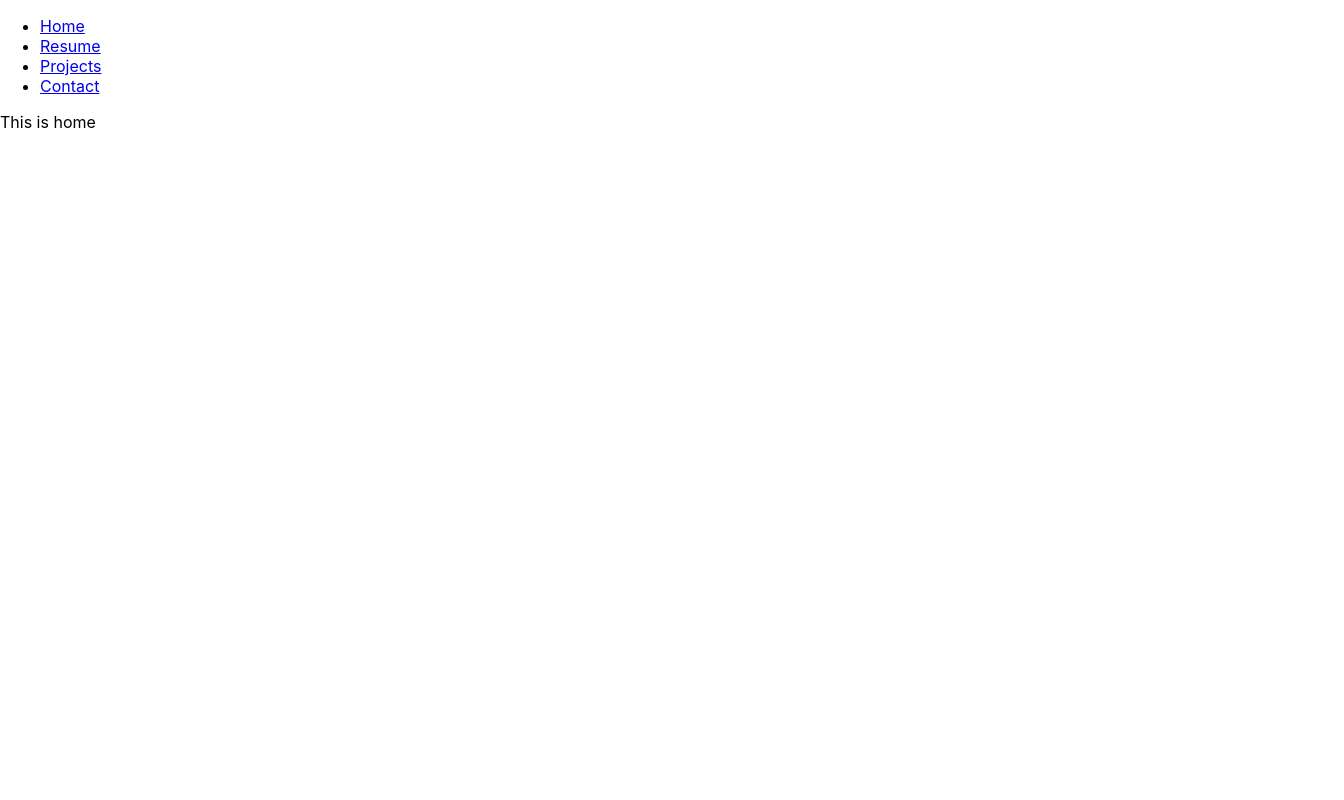
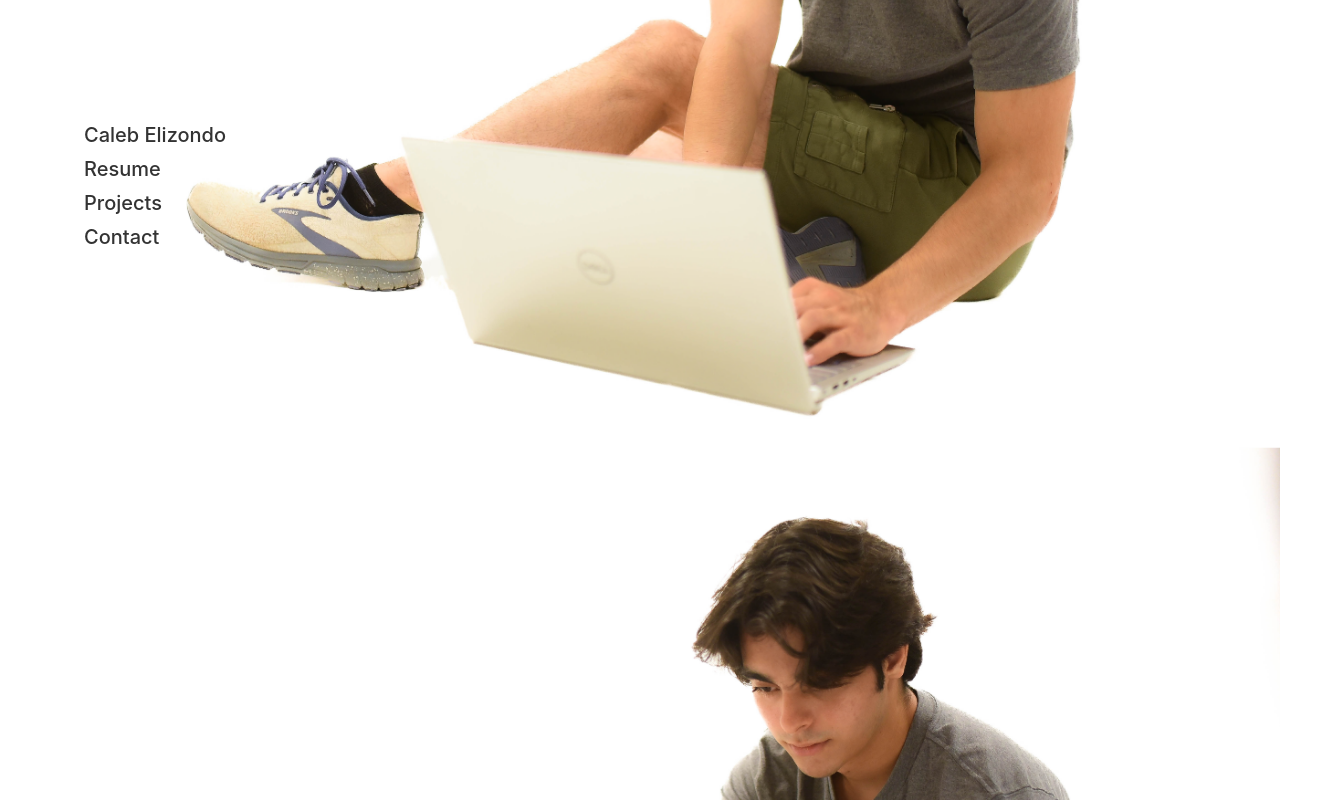
Before and after one commit to calebelizondo/portfolio_website, a React (Create React App) app in the folder portfolio/: page / in a window 1280 px wide. Shown: the top 800 px of the page, 1344 px wide, since content can reach past the window. Built offline with nearby package versions, Linux system fonts and the light colour scheme.

Commit message:
changed home layout

```diff
--- a/portfolio/public/index.html
+++ b/portfolio/public/index.html
@@ -10,6 +10,7 @@
       content="Web site created using create-react-app"
     />
     <link rel="apple-touch-icon" href="%PUBLIC_URL%/logo192.png" />
+    <link href="https://fonts.googleapis.com/css?family=Quicksand" rel="stylesheet">
     <!--
       manifest.json provides metadata used when your web app is installed on a
       user's mobile device or desktop. See https://developers.google.com/web/fundamentals/web-app-manifest/
--- a/portfolio/src/App.tsx
+++ b/portfolio/src/App.tsx
@@ -1,6 +1,6 @@
 import React from 'react';
 import { BrowserRouter as Router, Routes, Route } from 'react-router-dom';
-import Navbar from './Navbar';
+import Navbar from './Home/Navbar';
 import Home from './Home/Home';
 import Resume from './Resume/Resume';
 import Projects from './Projects/Projects';
@@ -9,7 +9,6 @@ import Contact from './Contact/Contact';
 function App() {
   return (
     <Router>
-      <Navbar />
       <Routes>
         <Route path="/" element={<Home />} />
         <Route path="/resume" element={<Resume />} />
--- a/portfolio/src/Contact/Contact.tsx
+++ b/portfolio/src/Contact/Contact.tsx
@@ -1,4 +1,4 @@
-const Contact = () => {
+const Contact: React.FC = () => {
 
     return(
         <>
--- /dev/null
+++ b/portfolio/src/Home/CommitCalendar.tsx
@@ -0,0 +1,10 @@
+
+const CommitCalendar: React.FC = () => {
+    return (
+        <>
+            commit calendar
+        </>
+    );
+};
+
+export default CommitCalendar;
--- /dev/null
+++ b/portfolio/src/Home/Home.css
@@ -0,0 +1,34 @@
+body {
+    margin: 0;
+    padding: 0;
+    background-image: url("../assets/calebcutout.jpg");
+    background-size: cover;
+    background-position: center;
+    overflow: hidden;
+}
+
+.cutout-container {
+    width: 10%;
+    height: 10%;
+    position: absolute;
+    top: 0;
+    left: 0;
+}
+
+.home-container {
+    width: 100%;
+    height: 100%;
+    position: absolute;
+    top: 0;
+    left: 0;
+}
+
+.Navbar-container {
+    width: 100%;
+    height: 100%;
+    position: absolute;
+    margin-left: 5%;
+    margin-top: 10%;
+    top: 0;
+    left: 0;
+}
--- a/portfolio/src/Home/Home.tsx
+++ b/portfolio/src/Home/Home.tsx
@@ -1,9 +1,17 @@
+import CommitCalendar from "./CommitCalendar";
+import calebCutout from "../assets/calebcutout.jpg";
+import "./Home.css";
+import Navbar from "./Navbar";
 
 const Home: React.FC = () => {
   return (
-    <>
-        This is home
-    </>);
+    <div className="home-container">
+
+      <div className="Navbar-container">
+        <Navbar />
+      </div>
+
+    </div>);
 };
 
 export default Home;
--- /dev/null
+++ b/portfolio/src/Home/Navbar.css
@@ -0,0 +1,25 @@
+.navbar-nav {
+    list-style-type: none;
+    margin: 0;
+    padding: 0;
+    display: list-item;
+    justify-content: center;
+}
+
+.nav-item {
+    margin: -20px 0 0 0;
+}
+
+.nav-link {
+    display: block;
+    padding: 15px 20px;
+    text-decoration: none;
+    color: #333;
+    transition: color 0.3s ease;
+    font-size: 20px;
+    font-weight: 500;
+}
+
+.nav-link:hover {
+    color: #555;
+}
--- /dev/null
+++ b/portfolio/src/Home/Navbar.tsx
@@ -0,0 +1,27 @@
+import React from 'react';
+import { Link } from 'react-router-dom';
+import './Navbar.css';
+
+// Navbar component
+const Navbar: React.FC = () => {
+  return (
+    <nav className='navbar'>
+      <ul className='navbar-nav'>
+        <li className='nav-item'>
+          <Link to="/" className='nav-link'>Caleb Elizondo</Link>
+        </li>
+        <li className='nav-item'>
+          <Link to="/resume" className='nav-link'>Resume</Link>
+        </li>
+        <li className='nav-item'>
+          <Link to="/projects" className='nav-link'>Projects</Link>
+        </li>
+        <li className='nav-item'>
+          <Link to="/contact" className='nav-link'>Contact</Link>
+        </li>
+      </ul>
+    </nav>
+  );
+};
+
+export default Navbar;
--- a/portfolio/src/Navbar.tsx
+++ /dev/null
@@ -1,27 +0,0 @@
-import React from 'react';
-import { Link } from 'react-router-dom';
-
-
-// Navbar component
-const Navbar: React.FC = () => {
-  return (
-    <nav>
-      <ul>
-        <li>
-          <Link to="/">Home</Link>
-        </li>
-        <li>
-          <Link to="/resume">Resume</Link>
-        </li>
-        <li>
-          <Link to="/projects">Projects</Link>
-        </li>
-        <li>
-          <Link to="/contact">Contact</Link>
-        </li>
-      </ul>
-    </nav>
-  );
-};
-
-export default Navbar;
--- a/portfolio/src/Projects/Projects.tsx
+++ b/portfolio/src/Projects/Projects.tsx
@@ -1,4 +1,4 @@
-const Projects = () => {
+const Projects:React.FC = () => {
   return (
     <div>
         These are my projects
```
Also changed, not shown: portfolio/src/assets/calebcutout.jpg (added), portfolio/src/index.css (line endings or trailing spaces), 1 other file (tests, documents, lock files or other folders).
